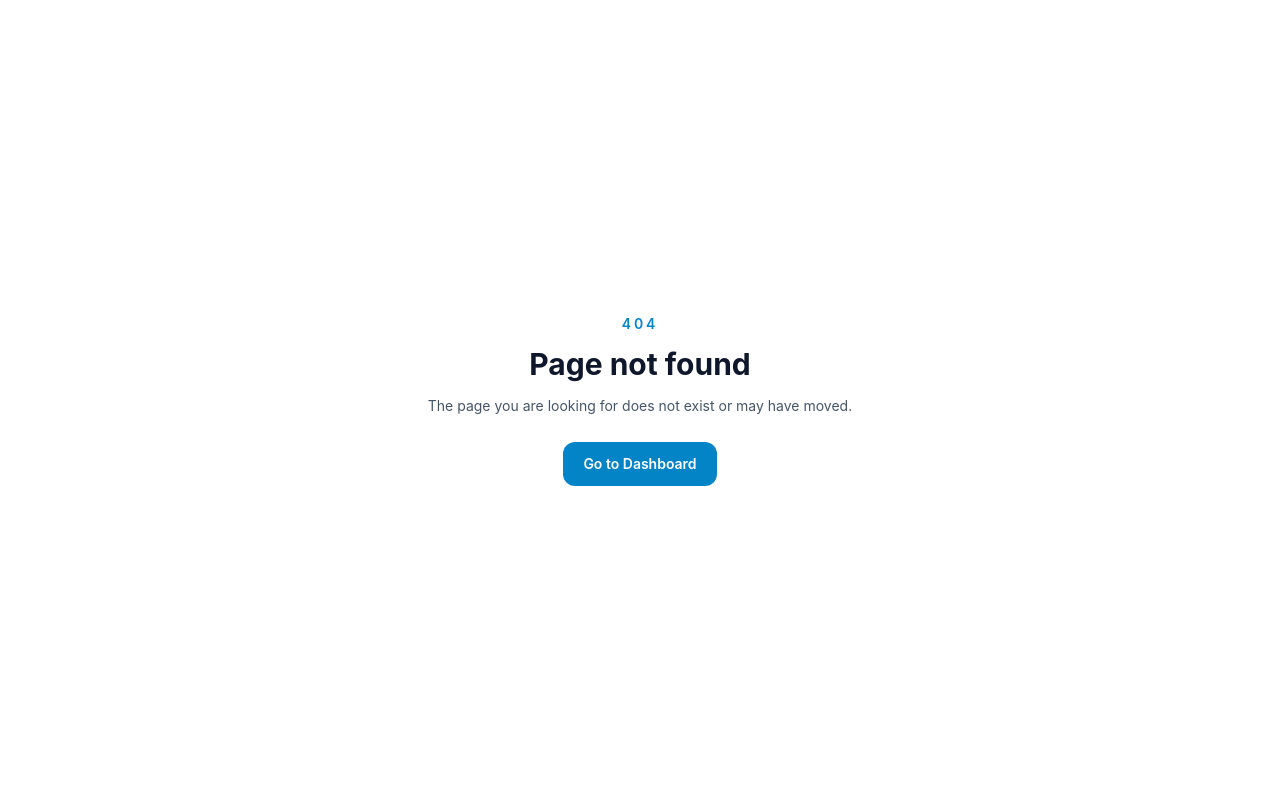
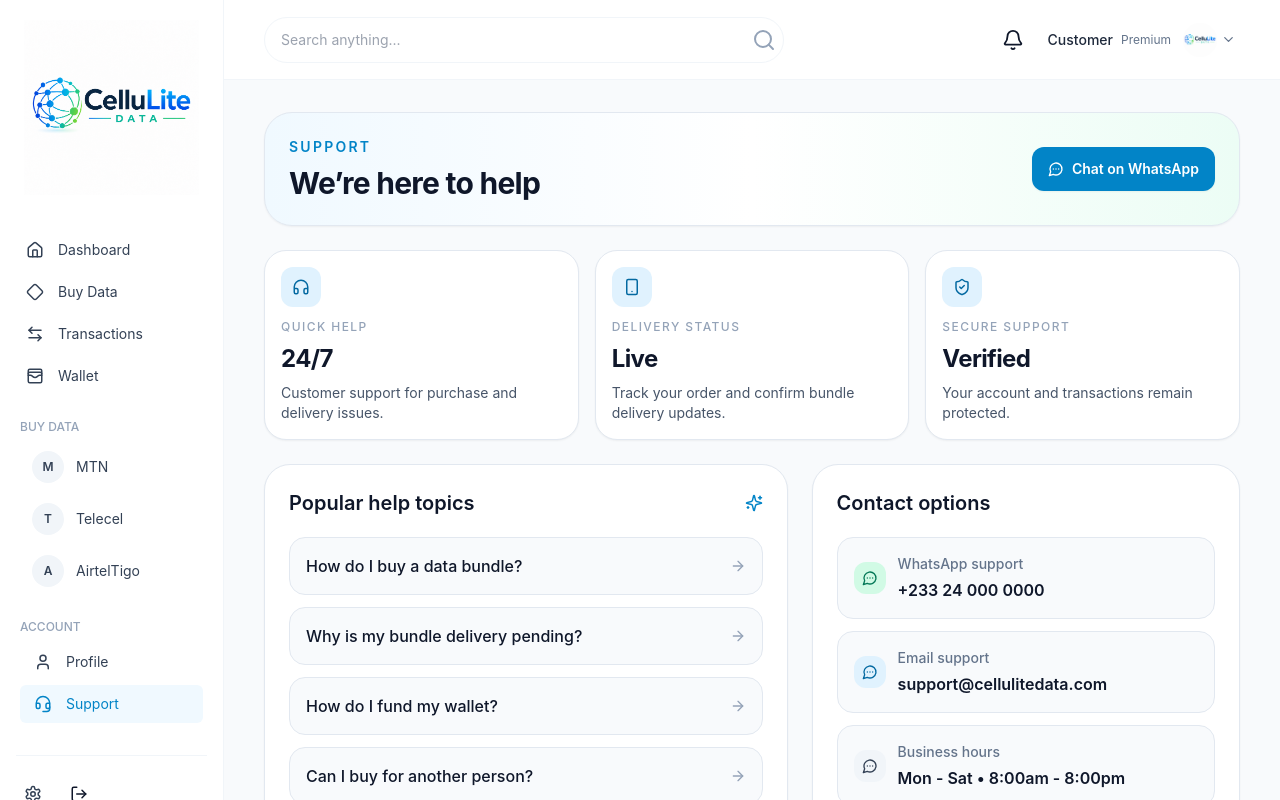
Before and after one commit to Serkel-Whally/Hkup, a Next.js app in the folder packages/frontend/: page /support in a window 1280 px wide. Before the commit this address had no page. Shown: the top 800 px of the page. Built offline with nearby package versions, Linux system fonts and the light colour scheme.

Commit message:
Create the customer support screen for the MVP without altering dashboard or checkout layouts.

```diff
--- /dev/null
+++ b/packages/frontend/app/support/page.tsx
@@ -0,0 +1,159 @@
+"use client";
+
+import Link from "next/link";
+import { ArrowRight, Headphones, MessageCircleMore, ShieldCheck, Smartphone, Sparkles } from "lucide-react";
+import { DashboardShell } from "@/app/components/dashboard-shell";
+
+export default function SupportPage() {
+  return (
+    <DashboardShell active="/support">
+      <main className="mx-auto max-w-6xl space-y-6 pb-8">
+        <section className="rounded-[28px] border border-slate-200 bg-gradient-to-r from-sky-50 via-white to-emerald-50 p-5 shadow-sm sm:p-6">
+          <div className="flex flex-col gap-4 md:flex-row md:items-center md:justify-between">
+            <div>
+              <p className="text-sm font-semibold uppercase tracking-[0.16em] text-sky-600">Support</p>
+              <h1 className="mt-2 text-3xl font-bold tracking-tight text-slate-900">We’re here to help</h1>
+            </div>
+
+            <button
+              type="button"
+              className="inline-flex items-center justify-center gap-2 rounded-xl bg-sky-600 px-4 py-2.5 text-sm font-semibold text-white shadow-sm transition hover:bg-sky-700"
+            >
+              <MessageCircleMore size={16} /> Chat on WhatsApp
+            </button>
+          </div>
+        </section>
+
+        <section className="grid gap-4 md:grid-cols-3">
+          <SupportStat
+            icon={<Headphones size={18} />}
+            title="Quick help"
+            value="24/7"
+            text="Customer support for purchase and delivery issues."
+          />
+          <SupportStat
+            icon={<Smartphone size={18} />}
+            title="Delivery status"
+            value="Live"
+            text="Track your order and confirm bundle delivery updates."
+          />
+          <SupportStat
+            icon={<ShieldCheck size={18} />}
+            title="Secure support"
+            value="Verified"
+            text="Your account and transactions remain protected."
+          />
+        </section>
+
+        <section className="grid gap-6 lg:grid-cols-[1.1fr_0.9fr]">
+          <div className="rounded-[26px] border border-slate-200 bg-white p-5 shadow-sm sm:p-6">
+            <div className="mb-5 flex items-center justify-between">
+              <h2 className="text-xl font-semibold text-slate-900">Popular help topics</h2>
+              <Sparkles size={18} className="text-sky-600" />
+            </div>
+
+            <div className="space-y-3">
+              {[
+                "How do I buy a data bundle?",
+                "Why is my bundle delivery pending?",
+                "How do I fund my wallet?",
+                "Can I buy for another person?",
+              ].map((question) => (
+                <button
+                  key={question}
+                  type="button"
+                  className="flex w-full items-center justify-between rounded-2xl border border-slate-200 bg-slate-50 p-4 text-left transition hover:border-sky-200 hover:bg-sky-50/50"
+                >
+                  <span className="font-medium text-slate-900">{question}</span>
+                  <ArrowRight size={16} className="text-slate-400" />
+                </button>
+              ))}
+            </div>
+          </div>
+
+          <div className="space-y-6">
+            <div className="rounded-[26px] border border-slate-200 bg-white p-5 shadow-sm sm:p-6">
+              <h2 className="text-xl font-semibold text-slate-900">Contact options</h2>
+
+              <div className="mt-5 space-y-3">
+                <ContactItem
+                  title="WhatsApp support"
+                  detail="+233 24 000 0000"
+                  accent="bg-emerald-100 text-emerald-700"
+                />
+                <ContactItem
+                  title="Email support"
+                  detail="support@cellulitedata.com"
+                  accent="bg-sky-100 text-sky-700"
+                />
+                <ContactItem
+                  title="Business hours"
+                  detail="Mon - Sat • 8:00am - 8:00pm"
+                  accent="bg-slate-100 text-slate-700"
+                />
+              </div>
+            </div>
+
+            <div className="rounded-[26px] border border-slate-200 bg-white p-5 shadow-sm sm:p-6">
+              <h2 className="text-lg font-semibold text-slate-900">Need immediate help?</h2>
+              <p className="mt-2 text-sm text-slate-600">
+                Use WhatsApp for urgent order problems, payment issues, or delivery follow-ups.
+              </p>
+              <Link
+                href="/dashboard"
+                className="mt-4 inline-flex items-center justify-center rounded-xl bg-slate-900 px-4 py-2.5 text-sm font-semibold text-white transition hover:bg-slate-800"
+              >
+                Back to dashboard
+              </Link>
+            </div>
+          </div>
+        </section>
+      </main>
+    </DashboardShell>
+  );
+}
+
+function SupportStat({
+  icon,
+  title,
+  value,
+  text,
+}: {
+  icon: React.ReactNode;
+  title: string;
+  value: string;
+  text: string;
+}) {
+  return (
+    <div className="rounded-[22px] border border-slate-200 bg-white p-4 shadow-sm">
+      <div className="mb-3 inline-flex h-10 w-10 items-center justify-center rounded-xl bg-sky-100 text-sky-700">
+        {icon}
+      </div>
+      <p className="text-xs font-medium uppercase tracking-[0.12em] text-slate-400">{title}</p>
+      <p className="mt-2 text-2xl font-bold tracking-tight text-slate-900">{value}</p>
+      <p className="mt-2 text-sm text-slate-600">{text}</p>
+    </div>
+  );
+}
+
+function ContactItem({
+  title,
+  detail,
+  accent,
+}: {
+  title: string;
+  detail: string;
+  accent: string;
+}) {
+  return (
+    <div className="flex items-center gap-3 rounded-2xl border border-slate-200 bg-slate-50 p-4">
+      <div className={`rounded-xl p-2 ${accent}`}>
+        <MessageCircleMore size={16} />
+      </div>
+      <div>
+        <p className="text-sm font-medium text-slate-500">{title}</p>
+        <p className="mt-1 font-semibold text-slate-900">{detail}</p>
+      </div>
+    </div>
+  );
+}
```
